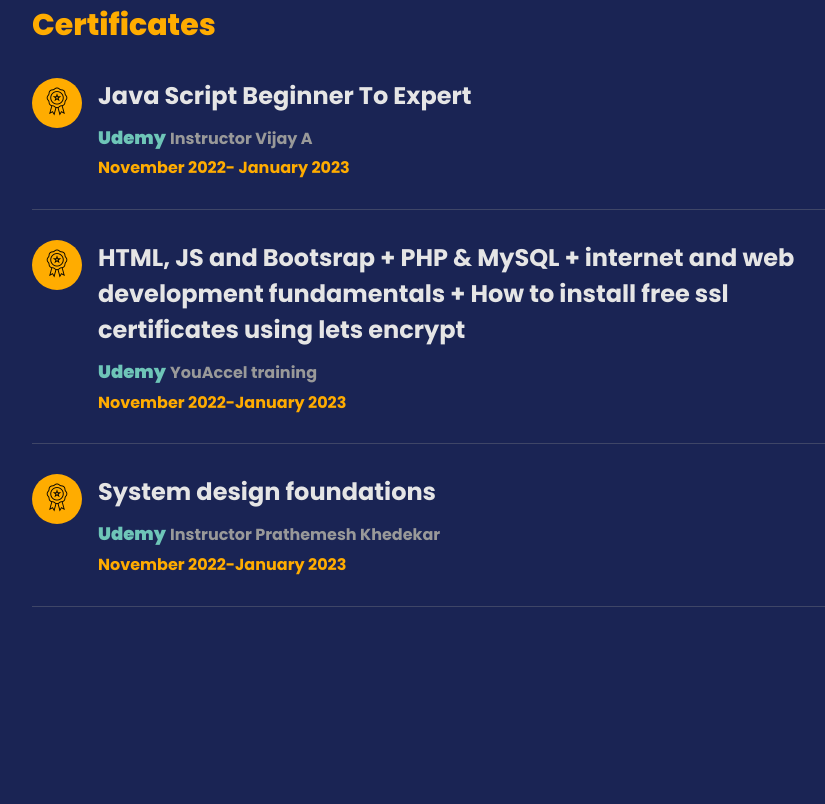
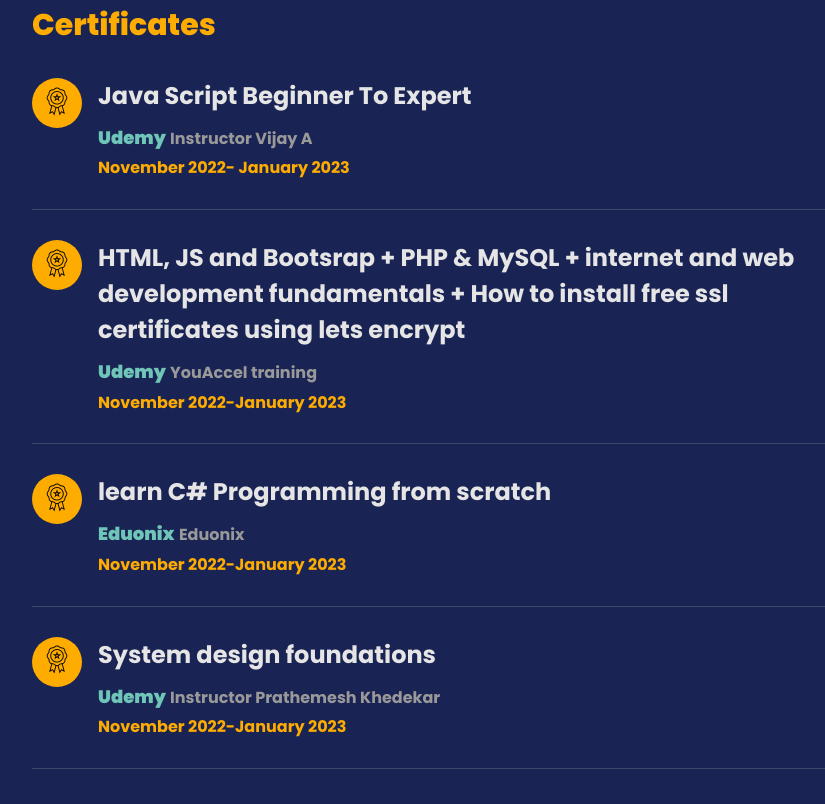
Before and after one commit to jaybee21/JSOlPortfolio, a plain HTML site: page index.html in a window 1280 px wide. Shown: the part 3574-4378 px from the top of the page, without its empty margins (338-1163 px from the left). Drawn offline with Linux system fonts and the light colour scheme; files whose address does not match are found by name.

Commit message:
Update index.html

```diff
--- a/index.html
+++ b/index.html
@@ -60,7 +60,7 @@
 						<h1>Jabule Hillary Simanga you can call me Jaybee</h1>
 						<h2>I like
 							<span class="txt-rotate" data-period="300"
-								data-rotate='[ "Web Development.", "Software Development", "Data Analysis.", "Music.", "Bringing designs to life."]'></span>
+								data-rotate='[ "Web Development.", "Software Development", "Data Analysis.", "Game Development", "Bringing designs to life."]'></span>
 						</h2>
 					</div>
 				</div>
@@ -187,7 +187,7 @@
 							<div class="text pl-3">
 								<h2>Front end developer</h2>
 								<span class="position">Trading School Zimbabwe</span>
-								<p class="date">March 2021- June 2021</p>
+								<p class="date">April 2021- June 2021</p>
 								<div class="c d-flex ftco-animate">
 
 
@@ -263,6 +263,20 @@
 							</div>
 
 						</div>
+                                                <div class="resume-wrap d-flex ftco-animate">
+							<div class="icon d-flex align-items-center justify-content-center">
+								<span class="flaticon-medal"></span>
+							</div>
+							<div class="text pl-3">
+								<h2>learn C# Programming from scratch</h2>
+								<span class="position"><strong>Eduonix</strong></span>
+								<span><strong> Eduonix</strong></span>
+								<p class="date">November 2022-January 2023</p>
+
+							</div>
+
+						</div>
+
                                                  <div class="resume-wrap d-flex ftco-animate">
 							<div class="icon d-flex align-items-center justify-content-center">
 								<span class="flaticon-medal"></span>
```
